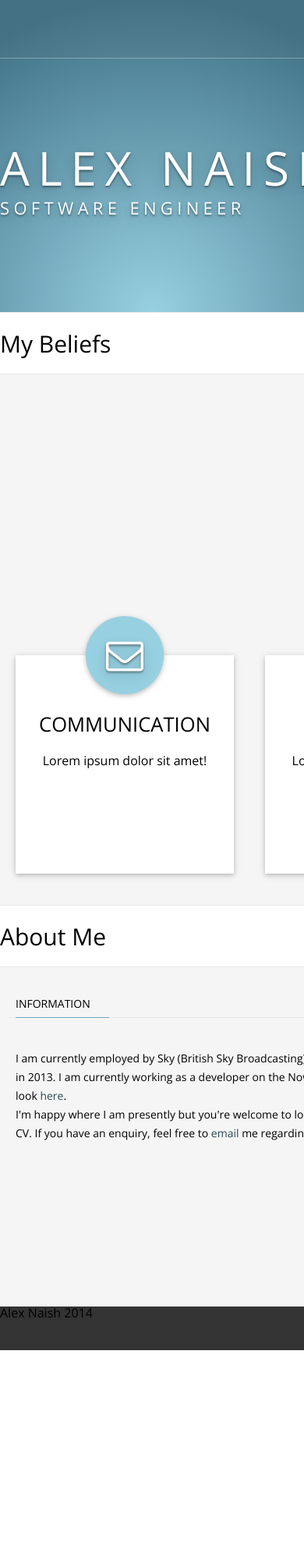
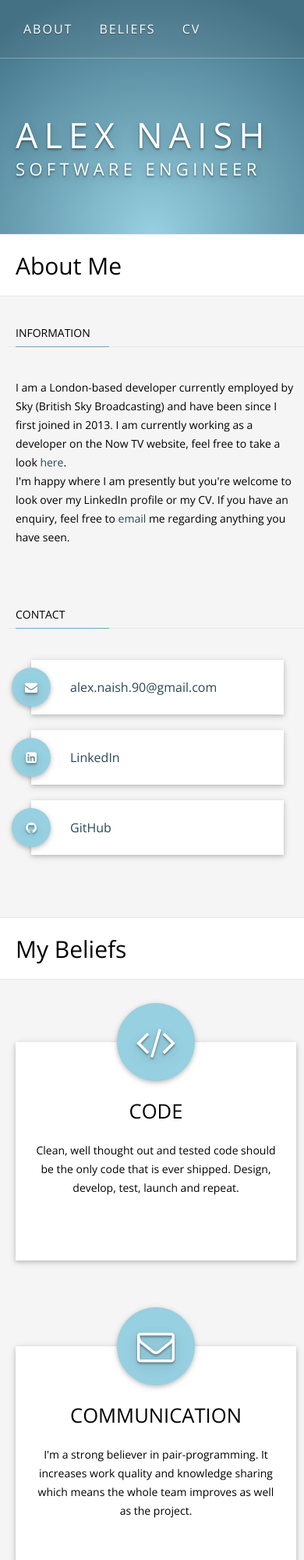
Before and after one commit to alexnaish/grid-sass-portfolio, a website: page index.html in a window 390 px wide. Shown: the top 2000 px of the page at 78% size. Before the commit the page ends 1731 px from the top, so only its background shows below. Drawn offline with nearby package versions, Linux system fonts and the light colour scheme.

Commit message:
add 400px styles and update text on index

```diff
--- a/index.html
+++ b/index.html
@@ -7,20 +7,17 @@
     <title>AlexNaish.co.uk - Home</title>
     <link href='http://fonts.googleapis.com/css?family=Open+Sans:400,300,700' rel='stylesheet' type='text/css'>
     <link rel="stylesheet" type="text/css" href="css/style.min.css">
-    <link href="//maxcdn.bootstrapcdn.com/font-awesome/4.2.0/css/font-awesome.min.css" rel="stylesheet">
+    <link href="//maxcdn.bootstrapcdn.com/font-awesome/4.3.0/css/font-awesome.min.css" rel="stylesheet">
 </head>
 
-<body>
+<body id="top">
     <div class="nav-header-bg">
         <div class="nav-header">
             <div class="grid">
                 <ul class="col-1-3 right">
-                    <li><a href="#work">My Work</a>
-                    </li>
-                    <li><a href="#cv">CV</a>
-                    </li>
-                    <li><a href="#contact">Contact</a>
-                    </li>
+                    <li><a href="#about">About</a></li>
+                    <li><a href="#beliefs">Beliefs</a></li>
+                    <li><a href="resume.pdf">CV</a></li>
                 </ul>
             </div>
         </div>
@@ -36,45 +33,7 @@
     </div>
     <section class="main">
         <div class="row title">
-            <h2>My Beliefs</h2>
-        </div>
-        <div class="section grid">
-            <div class="col-1-3">
-                <div class="tile">
-                    <div class="tile-icon">
-                        <i class="fa fa-3x fa-code"></i>
-                    </div>
-                    <div class="tile-info">
-                        <h4>Code</h4>
-                        <p>Lorem ipsum dolor sit amet!</p>
-                    </div>
-                </div>
-            </div>
-            <div class="col-1-3">
-                <div class="tile">
-                    <div class="tile-icon">
-                        <i class="fa fa-3x fa-envelope-o"></i>
-                    </div>
-                    <div class="tile-info">
-                        <h4>Communication</h4>
-                        <p>Lorem ipsum dolor sit amet!</p>
-                    </div>
-                </div>
-            </div>
-            <div class="col-1-3">
-                <div class="tile">
-                    <div class="tile-icon">
-                        <i class="fa fa-3x fa-cloud"></i>
-                    </div>
-                    <div class="tile-info">
-                        <h4>Connectivity</h4>
-                        <p>Lorem ipsum dolor sit amet!</p>
-                    </div>
-                </div>
-            </div>
-        </div>
-        <div class="row title">
-            <h2>About Me</h2>
+            <h2 id="about">About Me</h2>
         </div>
         <div class="section grid">
             <div class="col-2-3">
@@ -84,7 +43,7 @@
                 <div class="blocks">
                     <div class="panel">
                         <div class="text">
-                            I am currently employed by Sky (British Sky Broadcasting) and have been since I first joined in 2013. I am currently working as a developer on the Now TV website, feel free to take a look <a href="http://www.nowtv.com">here</a>.
+                            I am a London-based developer currently employed by Sky (British Sky Broadcasting) and have been since I first joined in 2013. I am currently working as a developer on the Now TV website, feel free to take a look <a href="http://www.nowtv.com">here</a>.
                             <br />
                             I'm happy where I am presently but you're welcome to look over my LinkedIn profile or my CV. If you have an enquiry, feel free to <a href="mailto:alex.naish.90@gmail.com">email</a> me regarding anything you have seen.
                         </div>
@@ -118,19 +77,74 @@
                 <p></p>
             </div>
         </div>
-
+        <div class="row title">
+            <h2 id="beliefs">My Beliefs</h2>
+        </div>
+        <div class="section grid">
+            <div class="col-1-3">
+                <div class="tile">
+                    <div class="tile-icon">
+                        <i class="fa fa-3x fa-code"></i>
+                    </div>
+                    <div class="tile-info">
+                        <h4>Code</h4>
+                        <p>Clean, well thought out and tested code should be the only code that is ever shipped. Design, develop, test, launch and  repeat.</p>
+                    </div>
+                </div>
+            </div>
+            <div class="col-1-3">
+                <div class="tile">
+                    <div class="tile-icon">
+                        <i class="fa fa-3x fa-envelope-o"></i>
+                    </div>
+                    <div class="tile-info">
+                        <h4>Communication</h4>
+                        <p>I'm a strong believer in pair-programming. It increases work quality and knowledge sharing which means the whole team improves as well as the project.</p>
+                    </div>
+                </div>
+            </div>
+            <div class="col-1-3">
+                <div class="tile">
+                    <div class="tile-icon">
+                          <i class="fa fa-3x fa-code-fork"></i>
+                    </div>
+                    <div class="tile-info">
+                        <h4>Collaboration</h4>
+                        <p>Utilising open-source solutions where possible allows developers to rapidly try new options and gives flexibility in their application design without re-inventing the wheel.</p>
+                    </div>
+                </div>
+            </div>
+        </div>
     </section>
 
     <footer class="section">
         <div class="grid">
             <div class="col-2-3">
-                Alex Naish 2014
+                &#169; 2014 - <span id="currentYear"></span> - <a href="http://www.alexnaish.co.uk">alexnaish.co.uk</a>
             </div>
             <div class="col-1-3">
-                <a href="#">Back to top</a>
+                <a href="#top">Back to top</a>
             </div>
         </div>
     </footer>
+    <script src="https://ajax.googleapis.com/ajax/libs/jquery/2.1.3/jquery.min.js"></script>
+    <script type="text/javascript">
+        $(function() {
+            $('#currentYear').html( (new Date).getFullYear() );
+              $('a[href*=#]:not([href=#])').click(function() {
+                if (location.pathname.replace(/^\//,'') == this.pathname.replace(/^\//,'')) {
+                  var target = $(this.hash);
+                  target = target.length ? target : $('[id=' + this.hash.slice(1) +']');
+                  if (target.length) {
+                    $('html,body').animate({
+                      scrollTop: target.offset().top
+                    }, 1000);
+                    return false;
+                  }
+                }
+              });
+            });
+    </script>
 
 </body>
 
--- a/sass/footer.scss
+++ b/sass/footer.scss
@@ -1,3 +1,15 @@
-footer {
+@import "variables";
+
+footer.section {
     background-color: #333;
+    padding: 40px 0;
+    color: white;
+    border-top: 2px solid darkgrey;
+
+    a {
+        color: $ICON_IDLE_COLOUR;
+        &:hover{
+            color: $ICON_HOVER_COLOUR;
+        }
+    }
 }
--- a/sass/grid.scss
+++ b/sass/grid.scss
@@ -1,7 +1,9 @@
 @import "variables";
 
 * {
-  box-sizing: border-box;
+    -webkit-box-sizing: border-box;
+    -moz-box-sizing: border-box;
+    box-sizing: border-box;
 }
 
 .grid {
@@ -28,10 +30,10 @@
     width: 100%;
 }
 .col-2-3 {
-	width: 66.66%;
+	width: 66%;
 }
 .col-1-3 {
-	width: 33.33%;
+	width: 33%;
 }
 .col-1-2 {
 	width: 50%;
--- /dev/null
+++ b/sass/mobile.scss
@@ -0,0 +1,37 @@
+@media (max-width: 400px) {
+    body {
+        overflow-x: hidden;
+    }
+
+    .nav-header-bg {
+        height: 300px;
+    }
+    .hero {
+
+        padding-top: 75px;
+        padding-left: 20px;
+        height: 225px;
+
+        h1 {
+            font-size: 45px;
+            letter-spacing: 6pt;
+        }
+
+    }
+    .grid {
+        width: 400px;
+        [class*='col-'] {
+            width: 100%;
+        }
+    }
+    .main .title h2 {
+        padding-left: 20px;
+    }
+    .blocks li {
+        width: 90%;
+        margin: 20px;
+    }
+    .tile {
+        margin: 80px 20px 30px;
+    }
+}
--- a/sass/style.scss
+++ b/sass/style.scss
@@ -6,3 +6,4 @@
 @import "tiles";
 @import "blocks";
 @import "footer";
+@import "mobile";
--- a/sass/tiles.scss
+++ b/sass/tiles.scss
@@ -1,13 +1,12 @@
 @import "variables";
 
 .tile {
-    width: 280px;
-    height: 280px;
+//    width: 280px;
+    min-height: 280px;
     background: white;
     text-align: center;
     padding: 10px 20px;
-    margin: 0 auto;
-    margin-top: 80px;
+    margin: 80px 10px 30px;
     box-shadow: 0 2px 5px 0 rgba(0, 0, 0, 0.16), 0 2px 10px 0 rgba(0, 0, 0, 0.12);
 
     &:hover .tile-icon {
@@ -18,9 +17,9 @@
         background-color: #97d0e1;
         display: table;
         border-radius: 50%;
-        height: 100px;
+        min-height: 100px;
         margin: 0 auto;
-        width: 100px;
+        min-width: 100px;
         margin-top: -60px;
         @extend .box-shadow;
         transition: background, 0.6s, ease;
@@ -44,6 +43,11 @@
             padding-bottom: 1em;
             -webkit-font-smoothing: antialiased;
         }
+
+        p {
+            font-size: 14px;
+            line-height: 24px;
+        }
     }
 
 }
```
Also changed, not shown: css/style.min.css.
